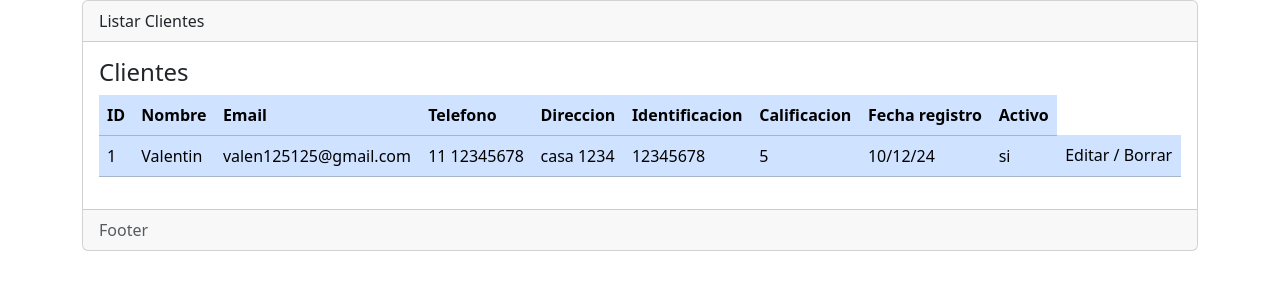
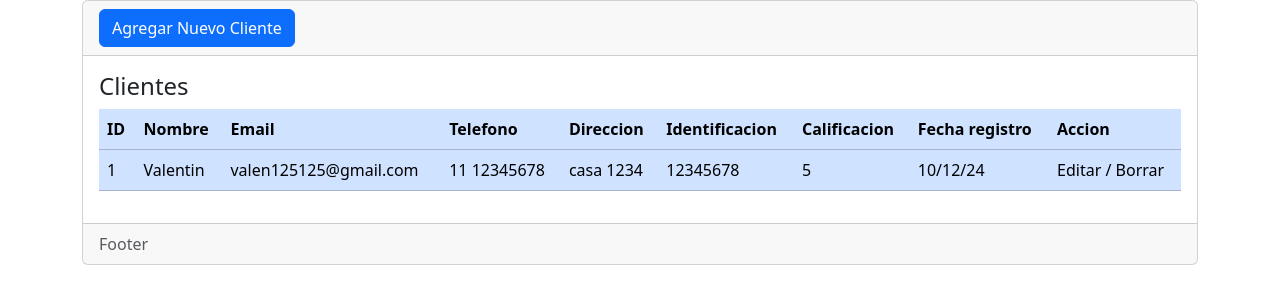
Before and after one commit to Valen14vp/gestor-de-prestamos, a Django app: page /clientes/ in a window 1280 px wide. Shown: the part 56-360 px from the top of the page. Run offline with Django 4.2, Linux system fonts and the light colour scheme.

Commit message:
algunos cambios de html

```diff
--- a/prestamos/templates/clientes/index.html
+++ b/prestamos/templates/clientes/index.html
@@ -5,7 +5,17 @@
 {% block contenido %}
 
 <div class="card">
-    <div class="card-header">Listar Clientes</div>
+    <div class="card-header">
+        <a
+            name=""
+            id=""
+            class="btn btn-primary"
+            href="#"
+            role="button"
+            >Agregar Nuevo Cliente</a
+        >
+
+    </div>
     <div class="card-body">
         <h4 class="card-title">Clientes</h4>
         <div
@@ -24,7 +34,7 @@
                         <th scope="col">Identificacion</th>
                         <th scope="col">Calificacion</th>
                         <th scope="col">Fecha registro</th>
-                        <th scope="col">Activo</th>
+                        <th scope="col">Accion</th>
                     </tr>
                 </thead>
                 <tbody>
@@ -37,7 +47,6 @@
                         <td>12345678</td>
                         <td>5</td>
                         <td>10/12/24</td>
-                        <td>si</td>
                         <td>Editar / Borrar</td>
                     </tr>
 
--- a/prestamos/urls.py
+++ b/prestamos/urls.py
@@ -6,4 +6,5 @@ urlpatterns = [
     path('about/', views.about),
     path('login/', views.login, name='login'),
     path('clientes/', views.clientes, name='clientes'),
+    path('clientes/crear', views.crear_clientes, name='crear_clientes'),
 ]
--- a/prestamos/views.py
+++ b/prestamos/views.py
@@ -11,3 +11,6 @@ def login(request):
     return render(request, 'paginas/login.html')
 def clientes(request):
     return render(request, 'clientes/index.html')
+
+def crear_clientes(request):
+    return render(request, 'clientes/crear.html')
```
